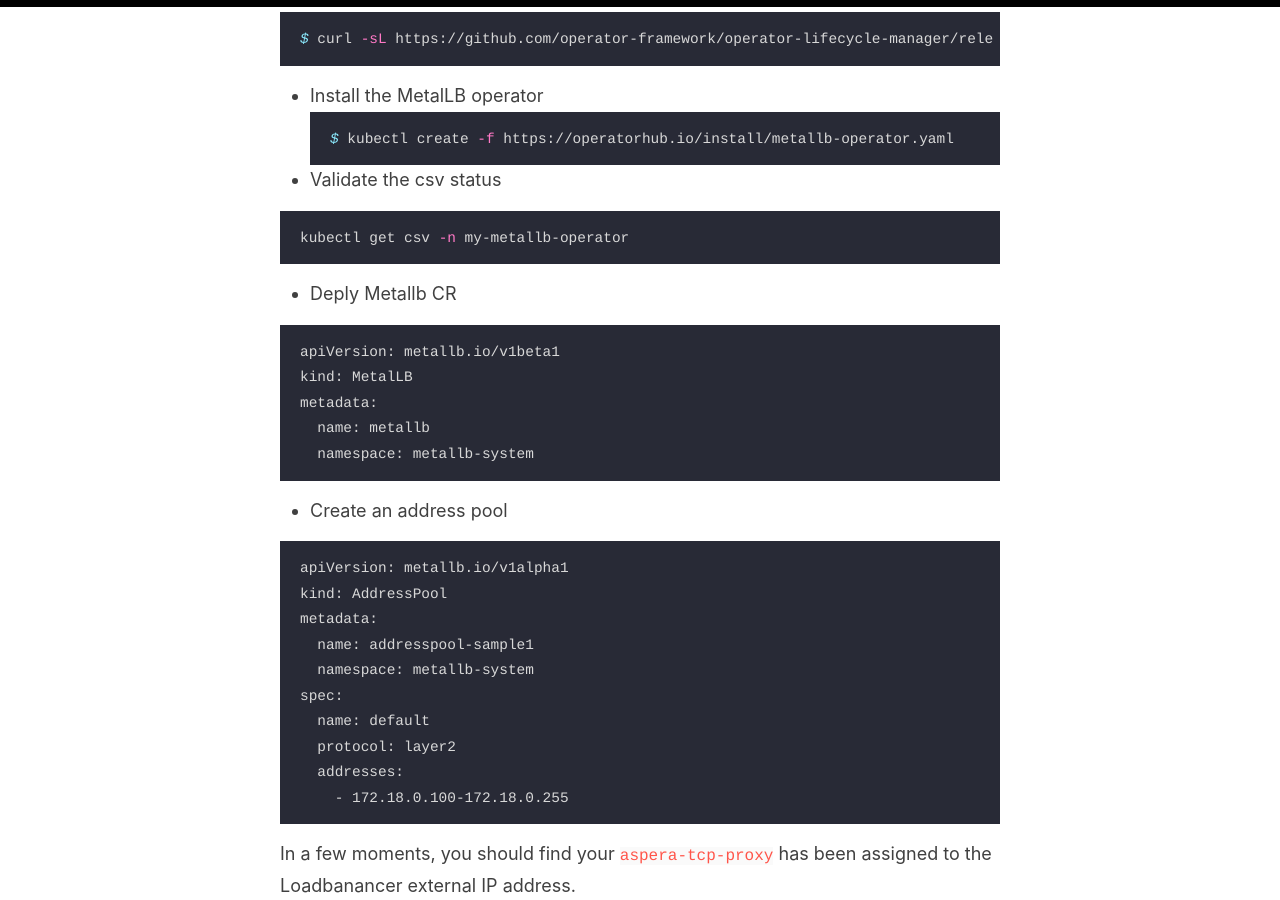
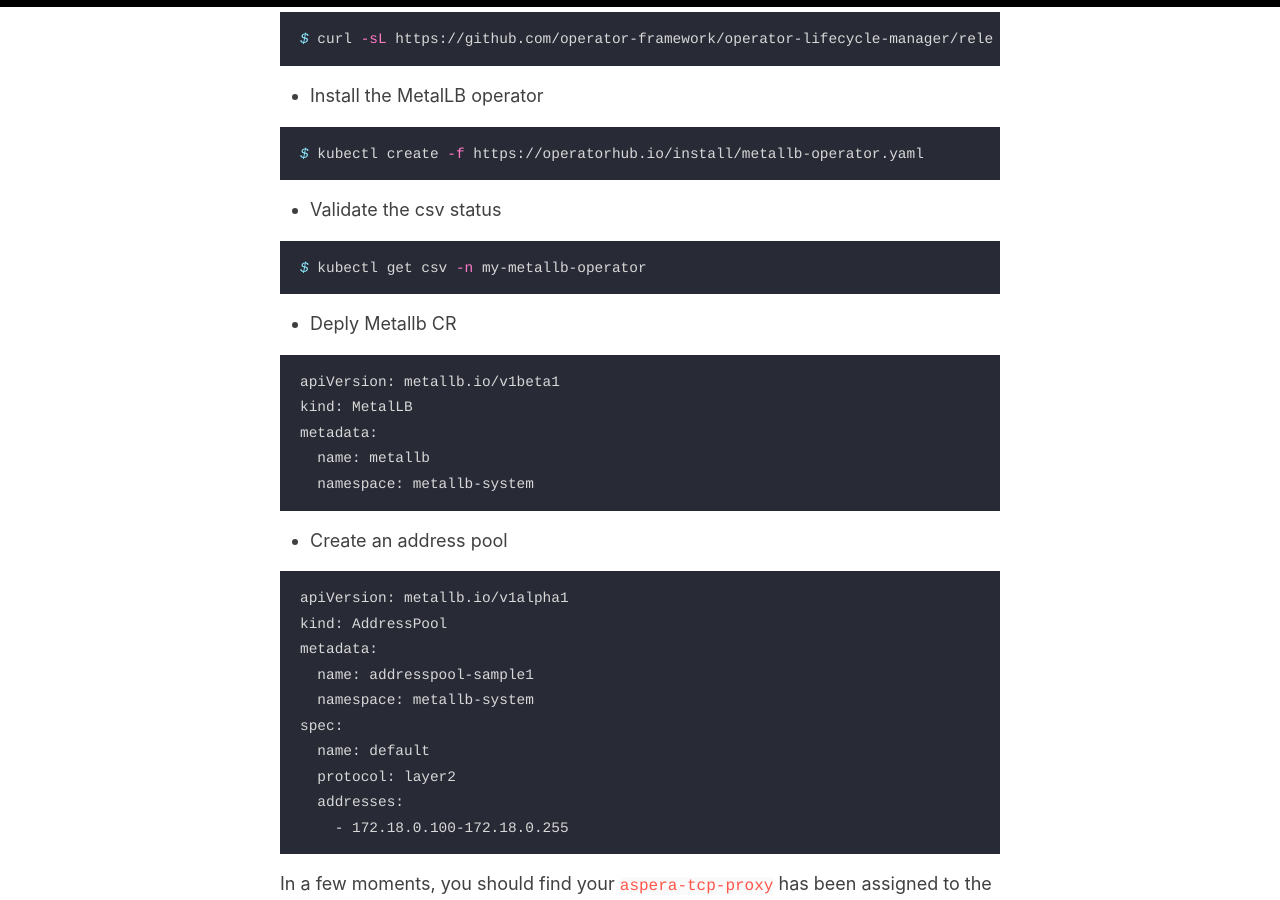
Before and after one commit to RashidAljohani/localhost, a Jekyll site: the page built from _posts/2022-02-19-run-aspera-on-non-load-balancer-cluster.md, in a window 1280 px wide and 900 px high, scrolled down 3297 px. Built offline with Jekyll 4.4.1, drawn with Linux system fonts in a browser that asks for light colours; comment, search, counter and statistics services are not loaded.

Commit message:
fix syntax

````diff
--- a/_posts/2022-02-19-run-aspera-on-non-load-balancer-cluster.md
+++ b/_posts/2022-02-19-run-aspera-on-non-load-balancer-cluster.md
@@ -92,6 +92,7 @@
 ```
 
 * Install the MetalLB operator
+
 ```bash
 $ kubectl create -f https://operatorhub.io/install/metallb-operator.yaml
 ```
@@ -99,7 +100,7 @@
 * Validate the csv status
 
 ```bash
-kubectl get csv -n my-metallb-operator
+$ kubectl get csv -n my-metallb-operator
 ```
 
 * Deply Metallb CR
````
Also changed, not shown: _posts/2022-02-17-deploy-mq-cluster-across-multicloud.md (renamed from _posts/2021-02-17-deploy-mq-cluster-across-multicloud.md).
